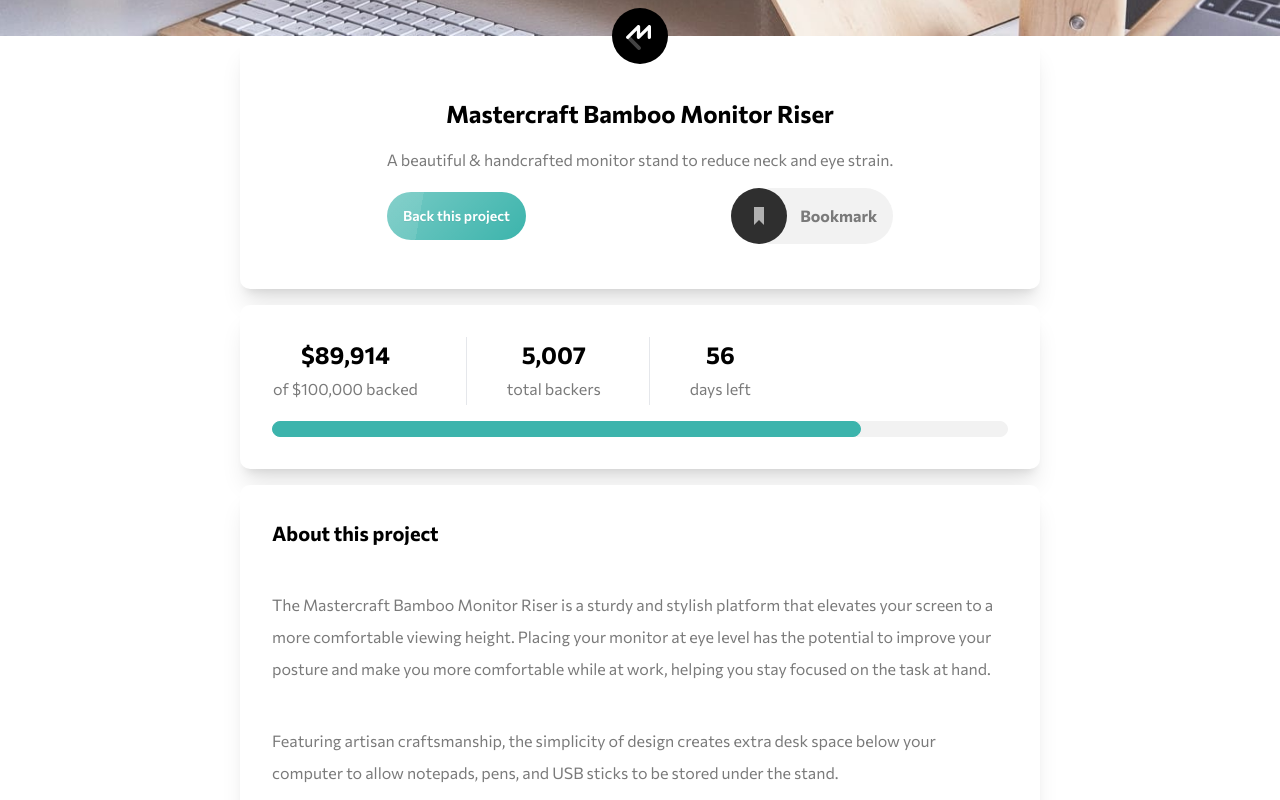
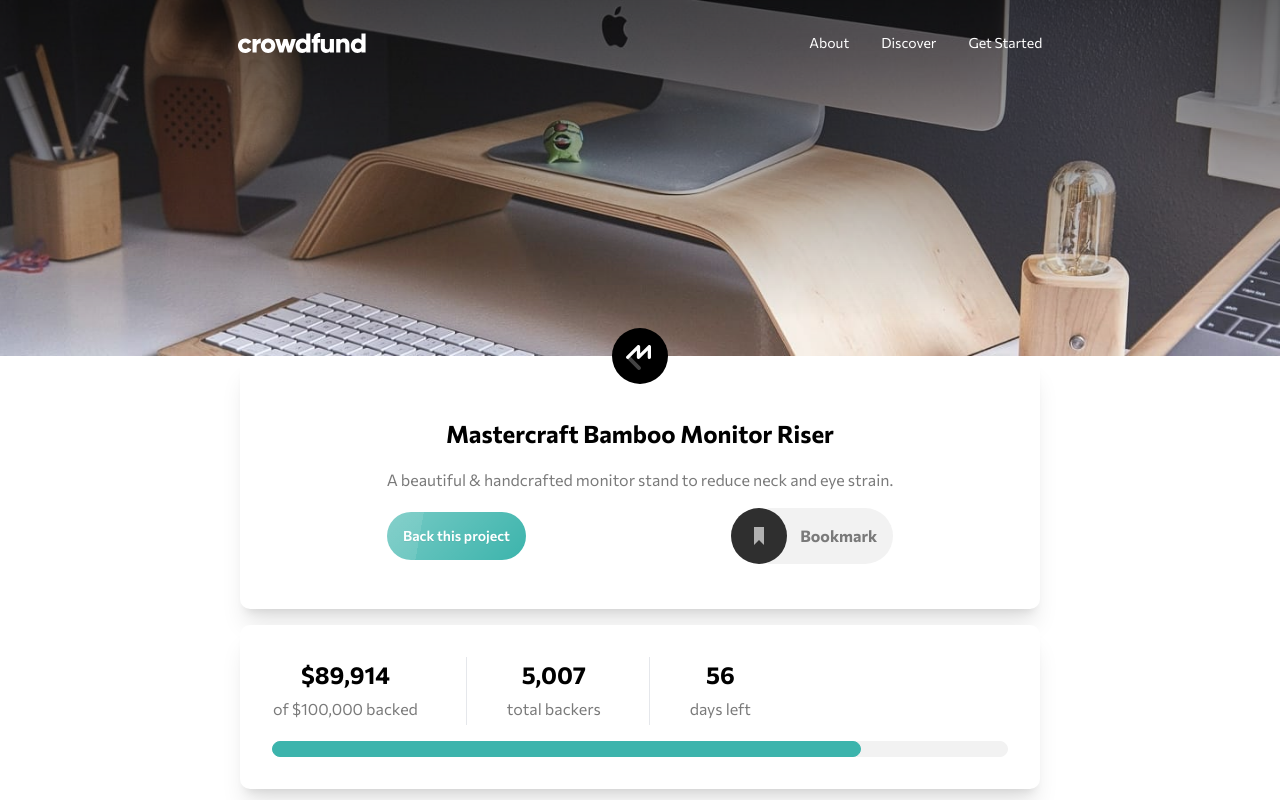
Before and after one commit to sksksk2024/crowdfunding-landing-page, a React (Create React App) app: page / in a window 1280 px wide. Shown: the top 800 px of the page. Built offline with nearby package versions, Linux system fonts and the light colour scheme; a web font is replaced by a local one.

Commit message:
Eliminated the styles that i dont nedd

```diff
--- a/src/index.css
+++ b/src/index.css
@@ -53,15 +53,6 @@ body {
   min-height: 150vh;
 }
 
-html {
-  position: relative;
-}
-
-body {
-  position: absolute;
-  bottom: 20rem;
-}
-
 /* header {
 } */
 
```
